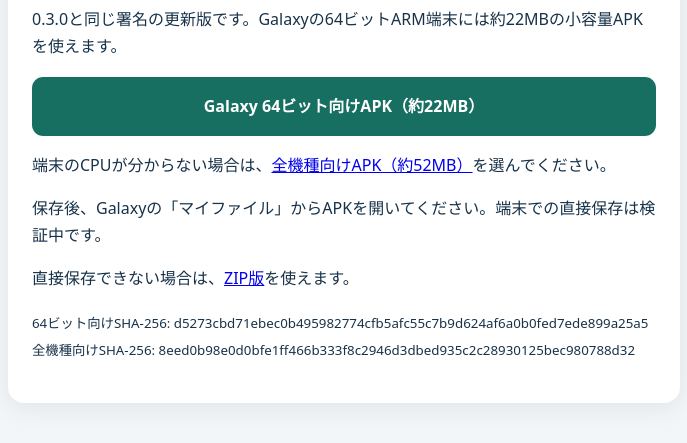
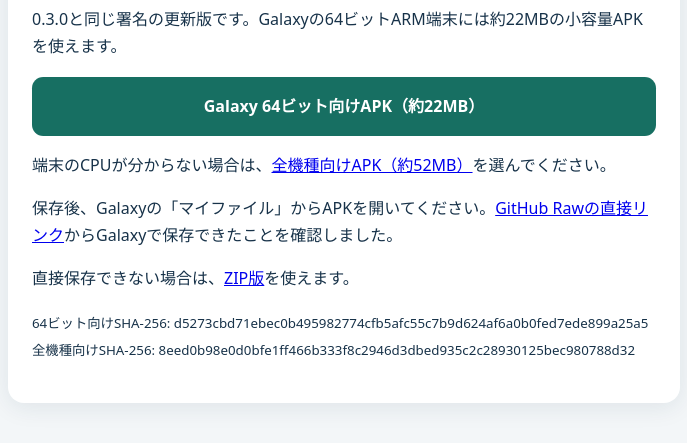
Before and after one commit to hikachu1018/shiori-capture, a plain HTML site: page index.html in a window 1280 px wide. Shown: the part 163-606 px from the top of the page, without its empty margins (296-983 px from the left). Drawn offline with Linux system fonts and the light colour scheme.

Commit message:
Record Galaxy Raw download confirmation

```diff
--- a/index.html
+++ b/index.html
@@ -14,7 +14,7 @@
  <p>0.3.0と同じ署名の更新版です。Galaxyの64ビットARM端末には約22MBの小容量APKを使えます。</p>
  <p><a class="button" href="shiori-capture-0.3.1-galaxy-arm64.apk" download>Galaxy 64ビット向けAPK（約22MB）</a></p>
  <p>端末のCPUが分からない場合は、<a href="shiori-capture-0.3.1-universal.apk" download>全機種向けAPK（約52MB）</a>を選んでください。</p>
- <p>保存後、Galaxyの「マイファイル」からAPKを開いてください。端末での直接保存は検証中です。</p>
+ <p>保存後、Galaxyの「マイファイル」からAPKを開いてください。<a href="https://raw.githubusercontent.com/hikachu1018/shiori-capture/downloads/shiori-capture-0.3.1-galaxy-arm64.apk">GitHub Rawの直接リンク</a>からGalaxyで保存できたことを確認しました。</p>
  <p>直接保存できない場合は、<a href="https://github.com/hikachu1018/shiori-capture/releases/download/v0.3.1/shiori-capture-0.3.1-zip-download.zip">ZIP版</a>を使えます。</p>
  <p><small>64ビット向けSHA-256: d5273cbd71ebec0b495982774cfb5afc55c7b9d624af6a0b0fed7ede899a25a5<br>全機種向けSHA-256: 8eed0b98e0d0bfe1ff466b333f8c2946d3dbed935c2c28930125bec980788d32</small></p>
 </main>
```
